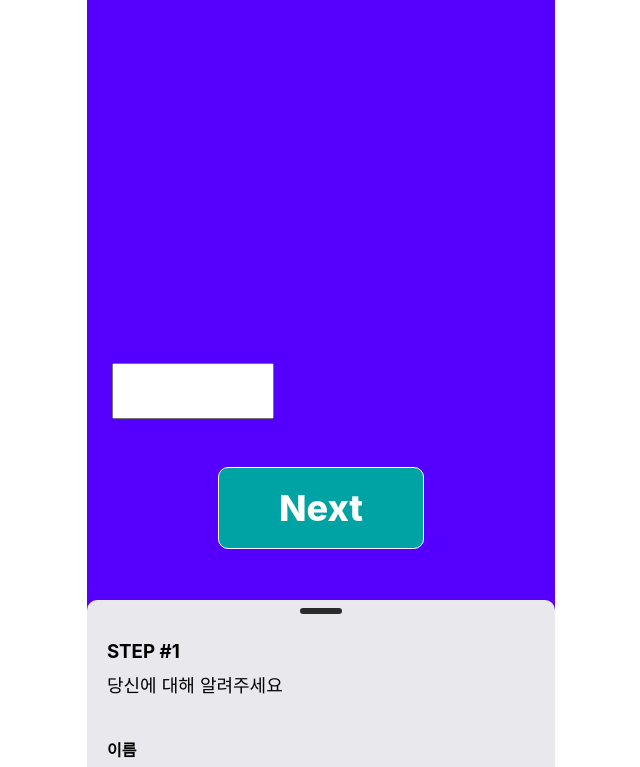
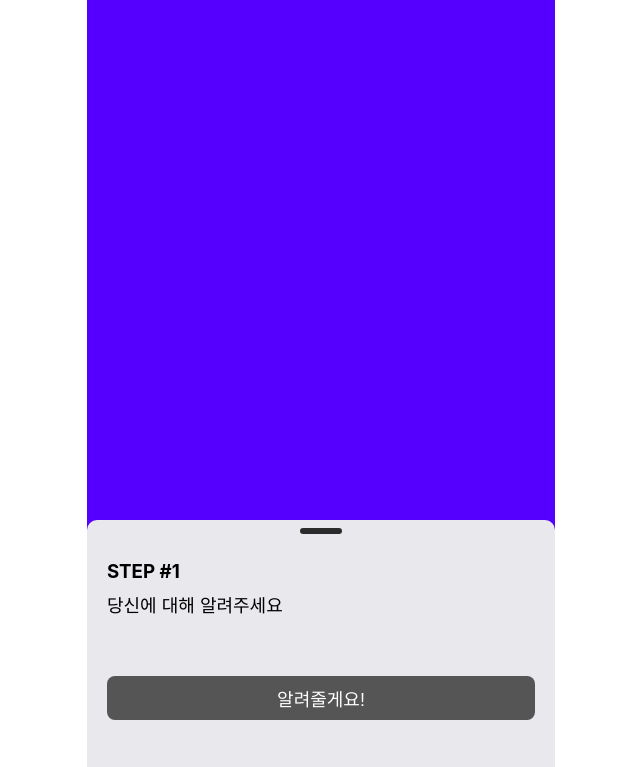
Before and after one commit to hanbin9775/simple-website, a React (Create React App) app: page /input in a window 1280 px wide. Shown: the top 767 px of the page, without its empty margins (319-959 px from the left). Built offline with nearby package versions, Linux system fonts and the light colour scheme; a web font is replaced by a local one.

Commit message:
[#12] Stemp Modal 레이아웃 구현. 기능은 아직 미구현

```diff
--- a/src/components/draggable/DraggableModal.styled.tsx
+++ b/src/components/draggable/DraggableModal.styled.tsx
@@ -5,6 +5,8 @@ export const ModalContainer = styled.section`
   background-color: #e8e8ed;
   border-top-left-radius: 10px;
   border-top-right-radius: 10px;
+  position: relative;
+  z-index: 1;
 `;
 
 export const HandleWrapper = styled.div`
--- a/src/components/draggable/DraggableModal.tsx
+++ b/src/components/draggable/DraggableModal.tsx
@@ -7,10 +7,10 @@ const DraggableModal = (): JSX.Element => {
     <Draggable
       cancel=".not-draggable"
       axis="y"
-      defaultPosition={{ x: 0, y: window.innerHeight - 200 }}
+      defaultPosition={{ x: 0, y: window.innerHeight - 280 }}
       bounds={{
-        top: window.innerHeight - 400,
-        bottom: window.innerHeight - 200,
+        top: window.innerHeight - 480,
+        bottom: window.innerHeight - 280,
       }}
     >
       <s.ModalContainer>
--- /dev/null
+++ b/src/components/step/StepModal.styled.tsx
@@ -0,0 +1,30 @@
+/* eslint-disable @typescript-eslint/explicit-function-return-type */
+import styled from "styled-components";
+
+export const ModalContainer = styled.section`
+  position: absolute;
+  z-index: 999;
+  bottom: 0;
+  width: 468px;
+  height: 154px;
+  background-color: #e8e8ed;
+
+  @media only screen and (max-width: 468px) {
+    width: 100%;
+  }
+`;
+
+export const ContentWrapper = styled.div`
+  padding: 0 20px;
+`;
+
+export const StepButtpn = styled.button`
+  width: 100%;
+  height: 44px;
+  margin-top: 30px;
+  background-color: #555555;
+  font-size: 18px;
+  color: #fff;
+  border-radius: 8px;
+  border: none;
+`;
--- /dev/null
+++ b/src/components/step/StepModal.tsx
@@ -0,0 +1,14 @@
+import React from "react";
+import * as s from "./StepModal.styled";
+
+const StepModal = (): JSX.Element => {
+  return (
+    <s.ModalContainer>
+      <s.ContentWrapper>
+        <s.StepButtpn>알려줄게요!</s.StepButtpn>
+      </s.ContentWrapper>
+    </s.ModalContainer>
+  );
+};
+
+export default StepModal;
--- /dev/null
+++ b/src/components/step/index.tsx
@@ -0,0 +1 @@
+export { default } from "./StepModal";
--- a/src/views/input/Input.tsx
+++ b/src/views/input/Input.tsx
@@ -3,22 +3,14 @@
  */
 import React from "react";
 import DraggableModal from "components/draggable";
+import StepModal from "components/step";
 import * as s from "./Input.styled";
 
 const Input = (): JSX.Element => {
   return (
     <s.InputContainer>
       <DraggableModal />
-      <s.InputBox />
-      <s.ButtonWrapper>
-        <s.NextButton
-          to={{
-            pathname: "/",
-          }}
-        >
-          Next
-        </s.NextButton>
-      </s.ButtonWrapper>
+      <StepModal />
     </s.InputContainer>
   );
 };
```
